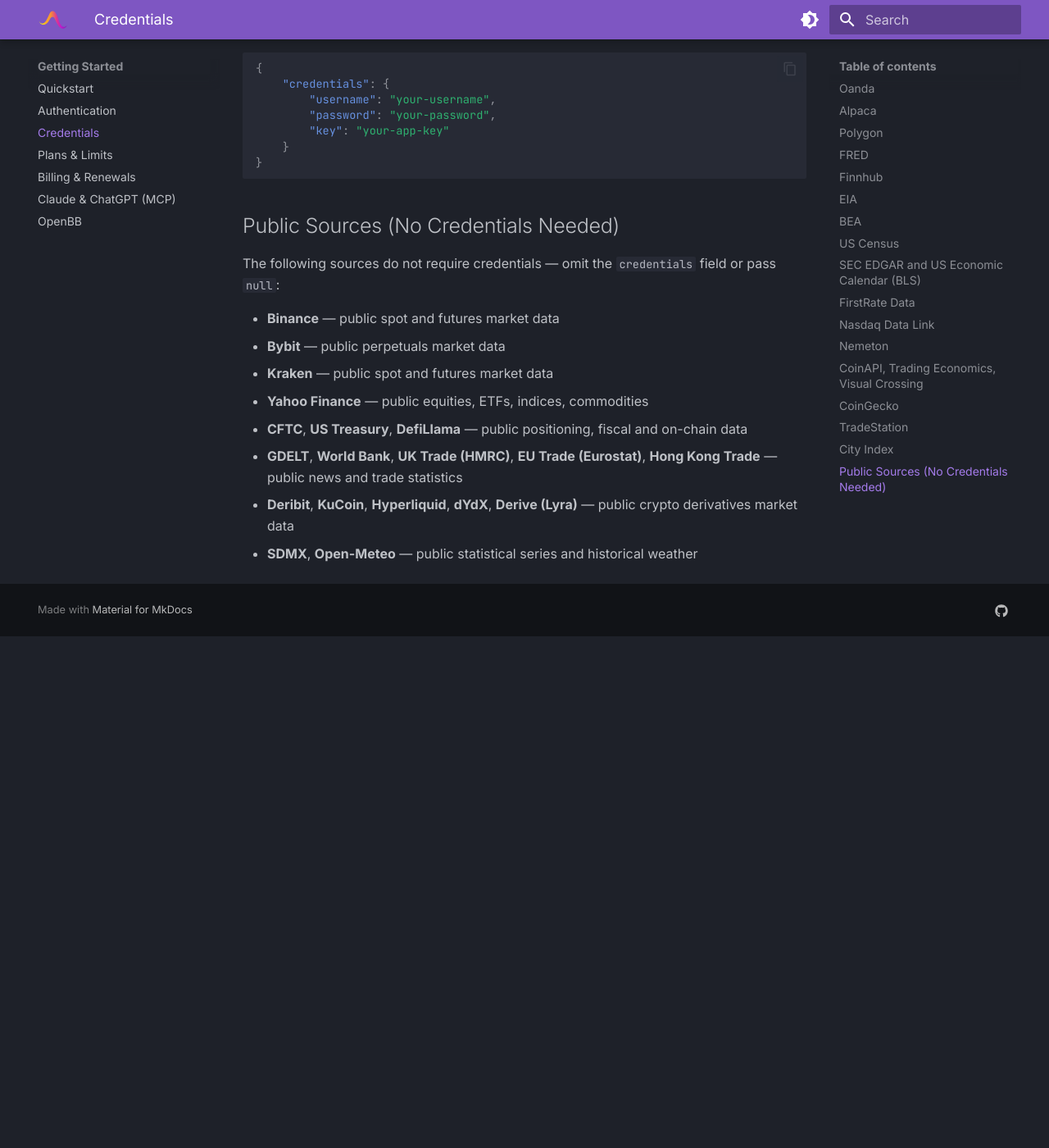
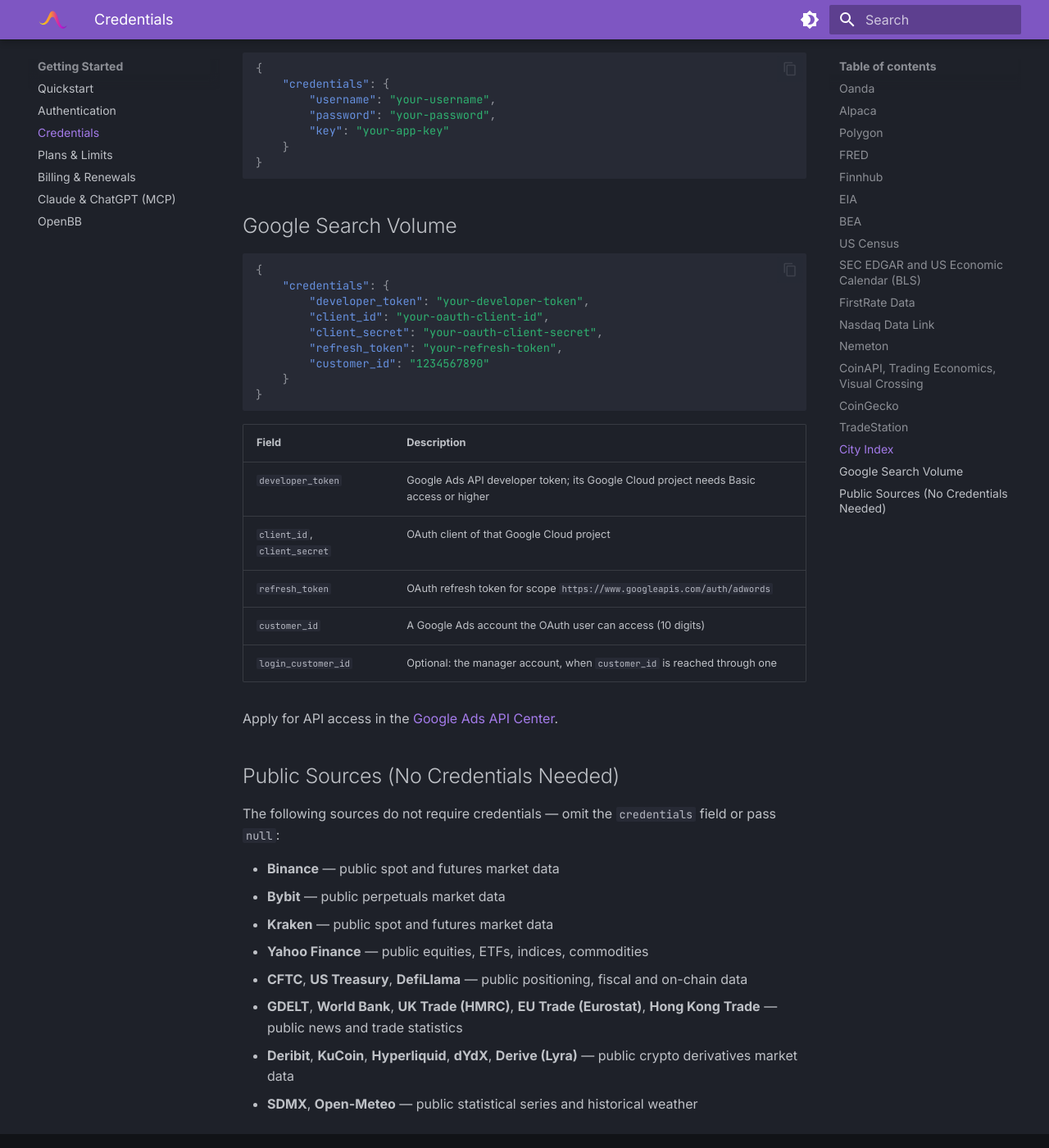
Before and after one commit to UnbiasedAlpha/aurastream-docs, an MkDocs documentation site: the page built from docs/getting-started/credentials.md, in a window 1280 px wide and 1400 px high, scrolled down 4551 px. Shown: the whole window at 82% size. Built offline with MkDocs 1.6.1 and Material for MkDocs 9.7.7, drawn with Linux system fonts in a browser that asks for light colours; before the commit the page ends 5327 px from its top, so only the background shows below that.

````diff
--- a/docs/getting-started/credentials.md
+++ b/docs/getting-started/credentials.md
@@ -208,6 +208,30 @@ A free [CoinGecko](https://www.coingecko.com/en/api) Demo key (last 365 days), o
 }
 ```
 
+## Google Search Volume
+
+```json
+{
+    "credentials": {
+        "developer_token": "your-developer-token",
+        "client_id": "your-oauth-client-id",
+        "client_secret": "your-oauth-client-secret",
+        "refresh_token": "your-refresh-token",
+        "customer_id": "1234567890"
+    }
+}
+```
+
+| Field | Description |
+|---|---|
+| `developer_token` | Google Ads API developer token; its Google Cloud project needs Basic access or higher |
+| `client_id`, `client_secret` | OAuth client of that Google Cloud project |
+| `refresh_token` | OAuth refresh token for scope `https://www.googleapis.com/auth/adwords` |
+| `customer_id` | A Google Ads account the OAuth user can access (10 digits) |
+| `login_customer_id` | Optional: the manager account, when `customer_id` is reached through one |
+
+Apply for API access in the [Google Ads API Center](https://developers.google.com/google-ads/api/docs/api-policy/access-levels).
+
 ## Public Sources (No Credentials Needed)
 
 The following sources do not require credentials — omit the `credentials` field or pass `null`:
--- a/mkdocs.yml
+++ b/mkdocs.yml
@@ -95,6 +95,7 @@ nav:
       - Alternative Data:
           - DefiLlama: data-sources/defillama.md
           - GDELT: data-sources/gdelt.md
+          - Google Search Volume: data-sources/googleads.md
           - Open-Meteo: data-sources/openmeteo.md
           - Visual Crossing: data-sources/visualcrossing.md
           - TSA Checkpoint Numbers: data-sources/tsa.md
````
Also changed, not shown: docs/data-sources/googleads.md (added, +54 -0 lines), docs/data-sources/overview.md (+4 -1 lines).
